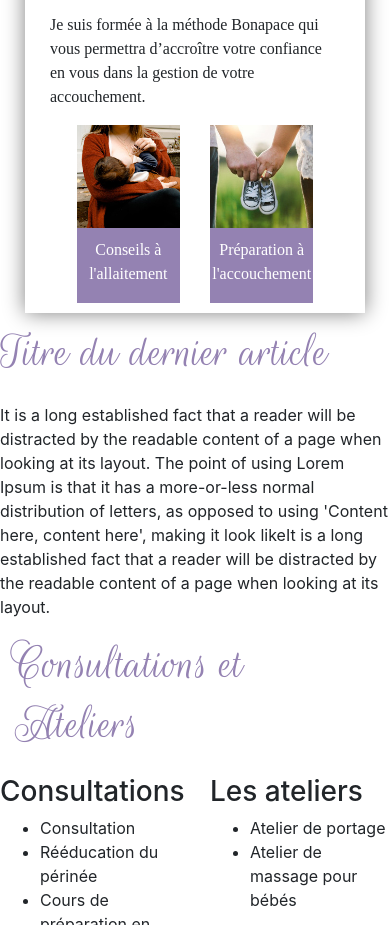
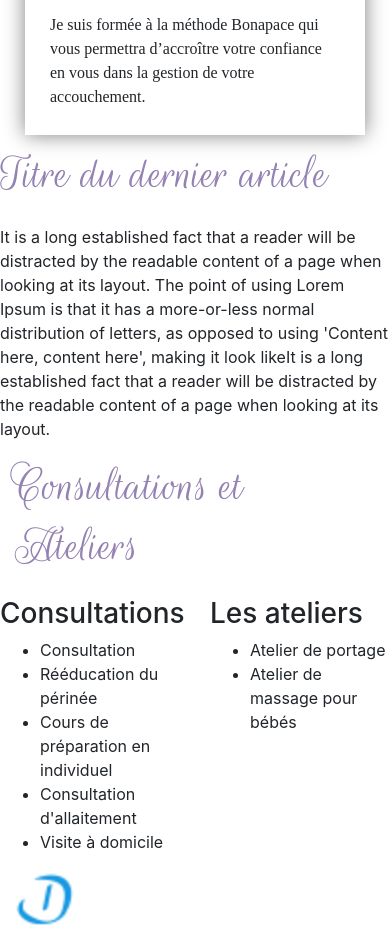
Before and after one commit to anastasia-sagefemme/anastasia-sagefemme, a plain HTML site: page index.html in a window 390 px wide. Shown: the part 1002-1927 px from the top of the page. Drawn offline with Linux system fonts and the light colour scheme; a web font is replaced by a local one.

Commit message:
correction media query version mobile

```diff
--- a/index.html
+++ b/index.html
@@ -128,13 +128,13 @@
                     <p>Je suis formée à la méthode Bonapace qui vous permettra d’accroître votre confiance en vous dans la gestion de votre accouchement. </p>
                 </div>
 
-                <div class="col-5 d-xl-none"> <!--illustrations version mobile-->
+                <div class="d-none d-md-block col-md-3 d-xl-none"> <!--illustrations version mobile-->
                     <img src="assets/pics/pic6.jpg" height=250 width=250 alt="allaitement maternel" class="img-fluid" />
                     <div class="row-12 underpic">
                         <p>Conseils à l'allaitement</p>
                     </div>
                 </div>
-                <div class="col-5 d-xl-none">
+                <div class="d-none d-md-block col-md-3 d-xl-none">
                     <img src="assets/pics/pic5.jpg" height=250 width=250 alt="couple tenant une paire de chaussures pour bébé" class="img-fluid" />
                     <div class="row-12 underpic">
                         <p>Préparation à l'accouchement</p>
```
